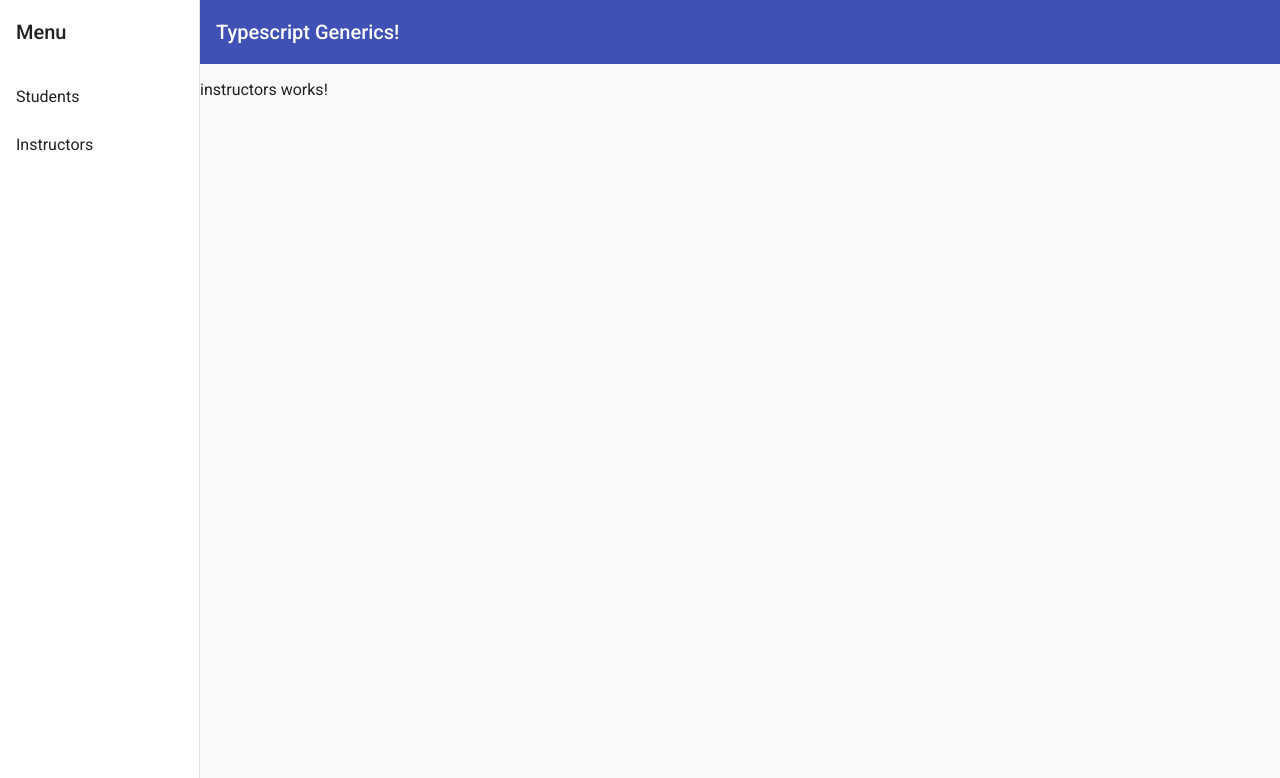
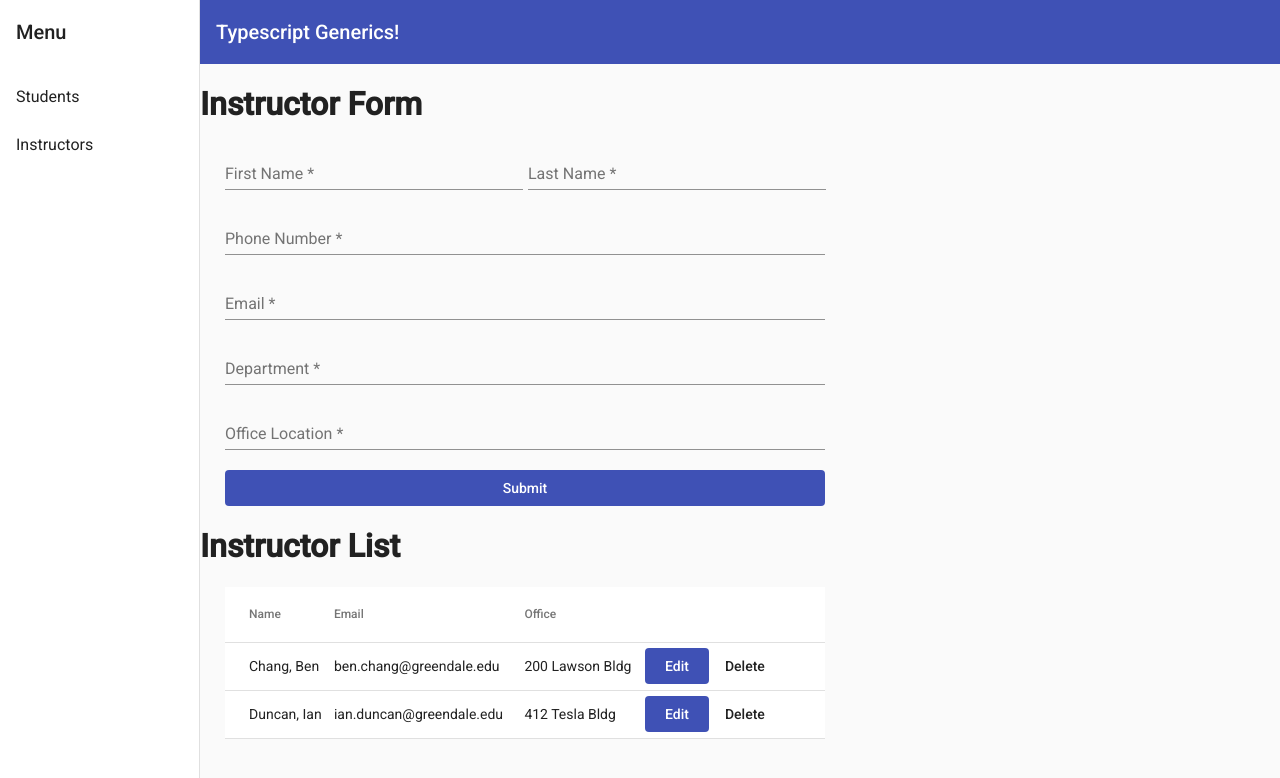
Before and after one commit to brendoncaulkins/typescript-generics, an Angular app: page /instructors in a window 1280 px wide. Shown: the top 778 px of the page. Built offline with nearby package versions, Linux system fonts and the light colour scheme; data requests are answered from the project's data file.

Commit message:
Add instructor form and list

```diff
--- a/src/app/app.module.ts
+++ b/src/app/app.module.ts
@@ -12,7 +12,9 @@ import { MaterialModule } from './material.module'
 import { NavComponent } from './nav/nav.component'
 import { StudentFormComponent } from './students/student-form/student-form.component'
 import { StudentListComponent } from './students/student-list/student-list.component'
-import { StudentsComponent } from './students/students.component'
+import { StudentsComponent } from './students/students.component';
+import { InstructorFormComponent } from './instructors/instructor-form/instructor-form.component';
+import { InstructorListComponent } from './instructors/instructor-list/instructor-list.component'
 
 @NgModule({
   declarations: [
@@ -22,6 +24,8 @@ import { StudentsComponent } from './students/students.component'
     InstructorsComponent,
     StudentFormComponent,
     StudentListComponent,
+    InstructorFormComponent,
+    InstructorListComponent,
   ],
   imports: [
     AppRoutingModule,
--- /dev/null
+++ b/src/app/instructors/instructor-form/instructor-form.component.html
@@ -0,0 +1,40 @@
+<form [formGroup]="formGroup">
+  <div class="form-content" fxLayoutAlign="center stretch" fxLayout="column">
+    <div fxLayoutGap="5px">
+      <mat-form-field fxFlex="50%">
+        <mat-label>First Name</mat-label>
+        <input matInput formControlName="firstName" />
+        <mat-error *ngIf="showError('firstName', 'required')">This is required.</mat-error>
+      </mat-form-field>
+      <mat-form-field fxFlex="50%">
+        <mat-label>Last Name</mat-label>
+        <input matInput formControlName="lastName" />
+        <mat-error *ngIf="showError('lastName', 'required')">This is required.</mat-error>
+      </mat-form-field>
+    </div>
+    <mat-form-field>
+      <mat-label>Phone Number</mat-label>
+      <input matInput formControlName="phoneNumber" />
+      <mat-error *ngIf="showError('phoneNumber', 'required')">This is required.</mat-error>
+    </mat-form-field>
+    <mat-form-field>
+      <mat-label>Email</mat-label>
+      <input matInput formControlName="email" />
+      <mat-error *ngIf="showError('email', 'required')">This is required.</mat-error>
+      <mat-error *ngIf="showError('email', 'email')">Invalid email.</mat-error>
+    </mat-form-field>
+    <mat-form-field>
+      <mat-label>Department</mat-label>
+      <input matInput formControlName="department" />
+      <mat-error *ngIf="showError('department', 'required')">This is required.</mat-error>
+    </mat-form-field>
+    <mat-form-field>
+      <mat-label>Office Location</mat-label>
+      <input matInput formControlName="office" />
+      <mat-error *ngIf="showError('office', 'required')">This is required.</mat-error>
+    </mat-form-field>
+    <button mat-flat-button color="primary" (click)="onSubmit()">
+      {{ this.instructor?.id ? 'Update' : 'Submit' }}
+    </button>
+  </div>
+</form>
--- /dev/null
+++ b/src/app/instructors/instructor-form/instructor-form.component.ts
@@ -0,0 +1,64 @@
+import { Component, Input, OnChanges, SimpleChanges } from '@angular/core'
+import { FormBuilder, FormGroup, Validators } from '@angular/forms'
+
+import { Instructor } from '../../models/instructor'
+import { InstructorService } from '../../services/instructor/instructor.service'
+
+@Component({
+  selector: 'app-instructor-form',
+  templateUrl: './instructor-form.component.html',
+  styleUrls: ['./instructor-form.component.css'],
+})
+export class InstructorFormComponent implements OnChanges {
+  @Input() instructor: Instructor
+  formGroup: FormGroup
+
+  constructor(
+    private formBuilder: FormBuilder,
+    private instructorService: InstructorService
+  ) {
+    this.formGroup = this.buildForm()
+  }
+
+  ngOnChanges(changes: SimpleChanges) {
+    if (changes.instructor) {
+      if (changes.instructor.previousValue !== changes.instructor.currentValue) {
+        if (this.instructor && this.instructor.id) {
+          const value = {
+            ...this.instructor,
+          }
+          delete value.id
+          this.formGroup.patchValue(value)
+        } else {
+          this.formGroup.reset()
+        }
+      }
+    }
+  }
+
+  buildForm(): FormGroup {
+    return this.formBuilder.group({
+      firstName: ['', [Validators.required]],
+      lastName: ['', [Validators.required]],
+      phoneNumber: ['', [Validators.required, Validators.pattern(/\d{3}-\d{3}-\d{4}/)]],
+      email: ['', [Validators.required, Validators.email]],
+      department: ['', [Validators.required]],
+      office: ['', [Validators.required]],
+    })
+  }
+
+  showError(fieldName: string, errorKey: string): boolean {
+    const field = this.formGroup.get(fieldName)
+    return field.touched && field.hasError(errorKey)
+  }
+
+  onSubmit() {
+    if (this.instructor && this.instructor.id) {
+      this.instructorService
+        .update({ ...this.formGroup.value, id: this.instructor.id })
+        .subscribe()
+    } else {
+      this.instructorService.create(this.formGroup.value).subscribe()
+    }
+  }
+}
--- /dev/null
+++ b/src/app/instructors/instructor-list/instructor-list.component.html
@@ -0,0 +1,28 @@
+<table mat-table [dataSource]="dataSource" matSort class="form-content">
+  <ng-container matColumnDef="actions">
+    <th mat-header-cell *matHeaderCellDef></th>
+    <td mat-cell *matCellDef="let element">
+      <button mat-flat-button color="primary" (click)="editInstructor.emit(element)">Edit</button>
+      <button mat-button (click)="onDelete(element)">Delete</button>
+    </td>
+  </ng-container>
+  <ng-container matColumnDef="name">
+    <th mat-header-cell *matHeaderCellDef mat-sort-header>Name
+    </th>
+    <td mat-cell *matCellDef="let instructor">{{instructor?.lastName}}, {{instructor?.firstName}}</td>
+  </ng-container>
+  <ng-container matColumnDef="email">
+    <th mat-header-cell *matHeaderCellDef mat-sort-header>Email</th>
+    <td mat-cell *matCellDef="let instructor">{{instructor?.email}}</td>
+  </ng-container>
+  <ng-container matColumnDef="department">
+    <th mat-header-cell *matHeaderCellDef mat-sort-header>Department</th>
+    <td mat-cell *matCellDef="let instructor">{{instructor?.department}}</td>
+  </ng-container>
+  <ng-container matColumnDef="office">
+    <th mat-header-cell *matHeaderCellDef mat-sort-header>Office</th>
+    <td mat-cell *matCellDef="let instructor">{{instructor?.office}}</td>
+  </ng-container>
+  <tr mat-header-row *matHeaderRowDef="tableColumns"></tr>
+  <tr mat-row *matRowDef="let row; columns: tableColumns"></tr>
+</table>
--- /dev/null
+++ b/src/app/instructors/instructor-list/instructor-list.component.ts
@@ -0,0 +1,43 @@
+import { AfterViewInit, Component, EventEmitter, Output, ViewChild } from '@angular/core'
+import { MatSort } from '@angular/material/sort'
+import { MatTableDataSource } from '@angular/material/table'
+
+import { Instructor } from '../../models/instructor'
+import { InstructorService } from '../../services/instructor/instructor.service'
+
+@Component({
+  selector: 'app-instructor-list',
+  templateUrl: './instructor-list.component.html',
+  styleUrls: ['./instructor-list.component.css'],
+})
+export class InstructorListComponent implements AfterViewInit {
+  @Output() editInstructor = new EventEmitter<Instructor>()
+  @Output() deleteInstructor = new EventEmitter<Instructor>()
+
+  tableColumns: string[] = ['name', 'email', 'office', 'actions']
+
+  dataSource: MatTableDataSource<Instructor>
+
+  @ViewChild(MatSort, { static: false }) sort: MatSort
+
+  constructor(private instructorService: InstructorService) {
+    this.dataSource = new MatTableDataSource([])
+    this.instructorService.fetchAll().subscribe(data => (this.dataSource.data = data))
+  }
+
+  ngAfterViewInit() {
+    this.dataSource.sortingDataAccessor = (instructor, property) => {
+      switch (property) {
+        case 'name':
+          return instructor.firstName
+        default:
+          return instructor[property]
+      }
+    }
+    this.dataSource.sort = this.sort
+  }
+
+  onDelete(instructor: Instructor) {
+    this.instructorService.delete(instructor).subscribe()
+  }
+}
--- a/src/app/instructors/instructors.component.html
+++ b/src/app/instructors/instructors.component.html
@@ -1 +1,4 @@
-<p>instructors works!</p>
+<h1 mat-header>Instructor Form</h1>
+<app-instructor-form [instructor]="editInstructor$ | async"></app-instructor-form>
+<h1 mat-header>Instructor List</h1>
+<app-instructor-list (editInstructor)="editInstructor$.next($event)"></app-instructor-list>
--- a/src/app/instructors/instructors.component.ts
+++ b/src/app/instructors/instructors.component.ts
@@ -1,15 +1,17 @@
-import { Component, OnInit } from '@angular/core';
+import { Component, OnInit } from '@angular/core'
+import { Subject } from 'rxjs'
+
+import { Instructor } from '../models/instructor'
 
 @Component({
   selector: 'app-instructors',
   templateUrl: './instructors.component.html',
-  styleUrls: ['./instructors.component.css']
+  styleUrls: ['./instructors.component.css'],
 })
 export class InstructorsComponent implements OnInit {
+  editInstructor$ = new Subject<Instructor>()
 
-  constructor() { }
+  constructor() {}
 
-  ngOnInit() {
-  }
-
+  ngOnInit() {}
 }
--- a/src/app/students/student-list/student-list.component.html
+++ b/src/app/students/student-list/student-list.component.html
@@ -3,7 +3,7 @@
     <th mat-header-cell *matHeaderCellDef></th>
     <td mat-cell *matCellDef="let element">
       <button mat-flat-button color="primary" (click)="editStudent.emit(element)">Edit</button>
-      <button mat-button (click)="deleteStudent.emit(element)">Delete</button>
+      <button mat-button (click)="onDelete(element)">Delete</button>
     </td>
   </ng-container>
   <ng-container matColumnDef="name">
```
Also changed, not shown: src/app/instructors/instructor-form/instructor-form.component.css (added), src/app/instructors/instructor-list/instructor-list.component.css (added), 2 other files (tests, documents, lock files or other folders).
